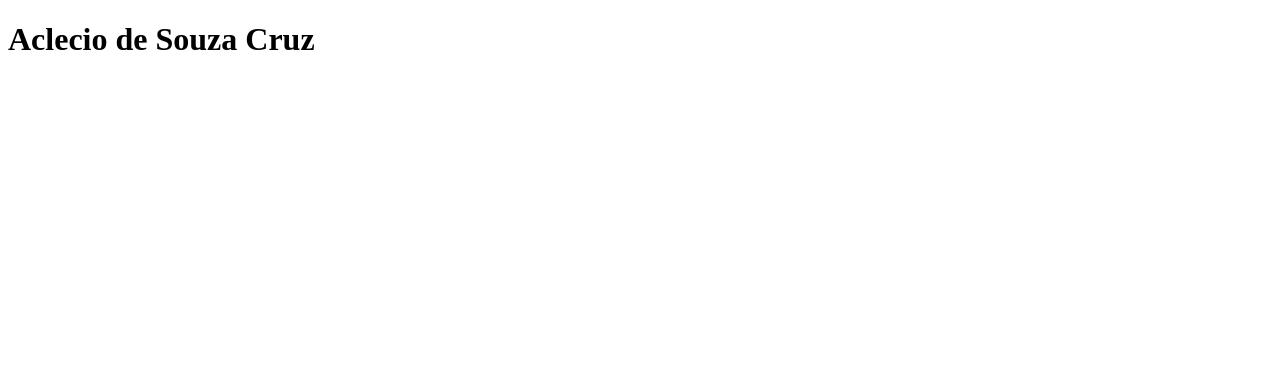
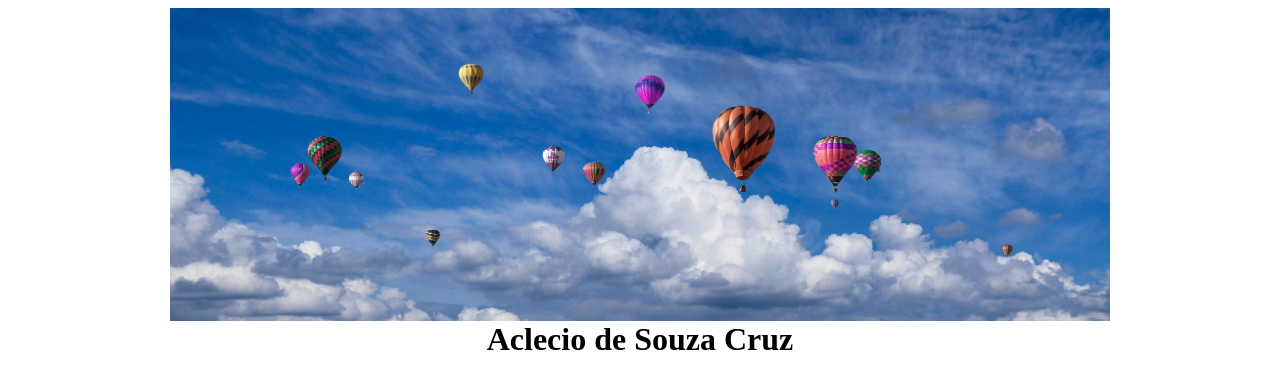
Before and after one commit to acleciocruzdeveloper/treine-git, a plain HTML site: page index.html in a window 1280 px wide. Drawn offline with Linux system fonts and the light colour scheme.

Commit message:
Atualizacao header

```diff
--- /dev/null
+++ b/css/index.css
@@ -0,0 +1,21 @@
+* {
+    margin: 0;
+    padding: 0;
+}
+body{
+    margin: auto;
+    width: 940px;
+}
+#cabecalho {
+    display: flex;
+    align-items: center;
+    justify-content: center;
+}
+
+img{
+    width: 940px;
+    display: flex;
+    align-items: center;
+    margin: auto;
+    padding-top: 0.5em;
+}
--- a/index.html
+++ b/index.html
@@ -4,10 +4,20 @@
     <meta charset="UTF-8">
     <meta http-equiv="X-UA-Compatible" content="IE=edge">
     <meta name="viewport" content="width=device-width, initial-scale=1.0">
+    <link rel="stylesheet" href="css/index.css">
     <title>Treino - Git</title>
 </head>
 <body>
-    <h1>Aclecio de Souza Cruz</h1>
+    <header>
+        <div>
+            <figure id="banner-principal">
+                <img src="/img/banner.jpg" alt="Banner">
+            </figure>
+            <h1 id="cabecalho">Aclecio de Souza Cruz</h1>
+        </div>
+    </header>
+
+
 
 </body>
 </html>
```
Also changed, not shown: img/banner.jpg (added).
